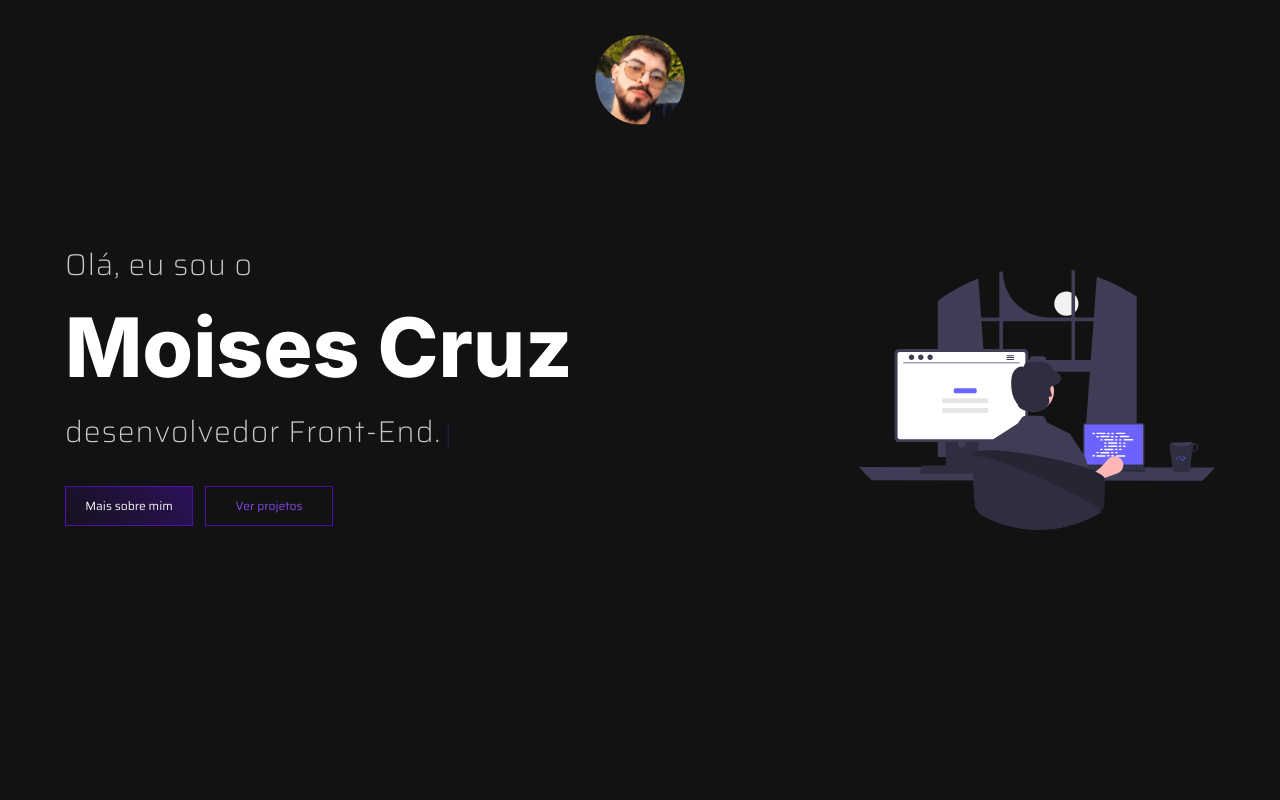
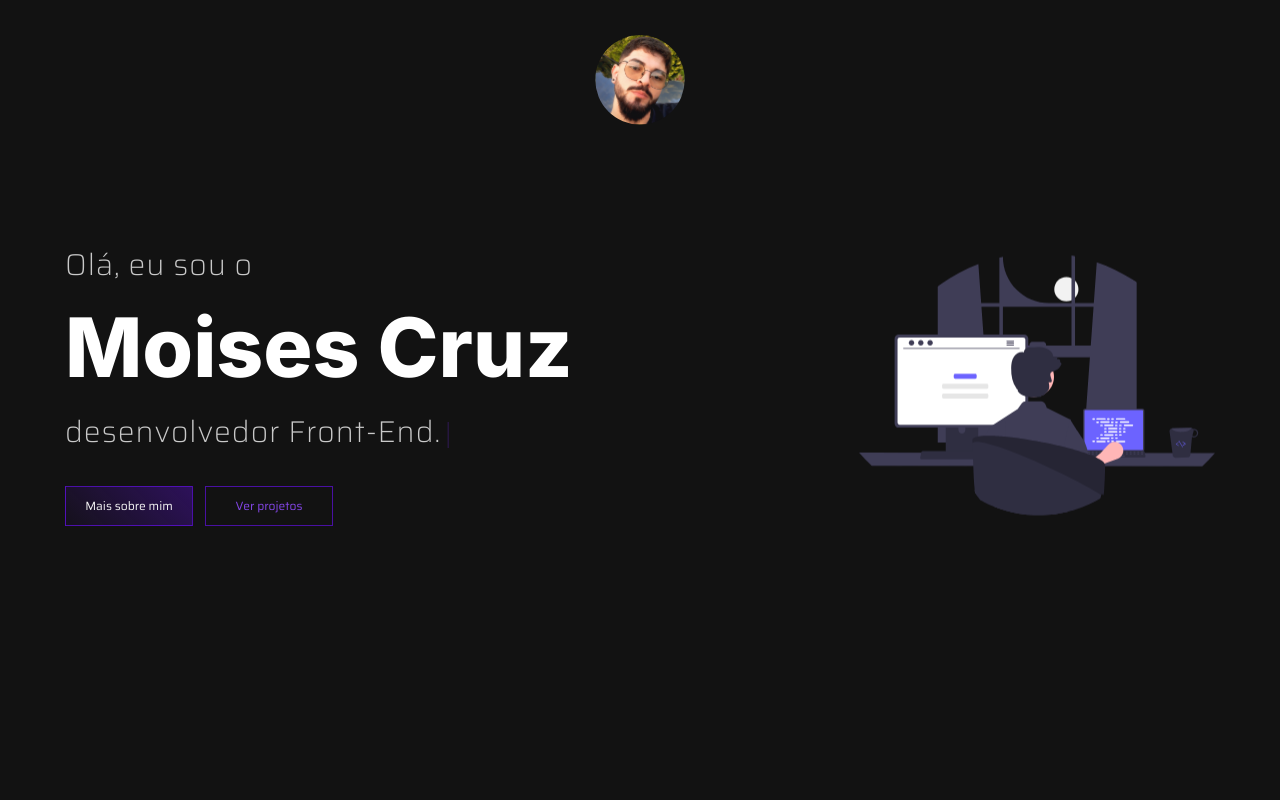
Before and after one commit to codemoises/MyPortfolio, a Next.js app: page / in a window 1280 px wide. Shown: the top 800 px of the page. Built offline with nearby package versions, Linux system fonts and the light colour scheme; a web font is replaced by a local one.

Commit message:
animação da imagem do developer

```diff
--- a/src/styles/styles.css
+++ b/src/styles/styles.css
@@ -135,6 +135,22 @@ html {
   }
 }
 
+.developer-move {
+  animation: devmov 2s ease infinite;
+}
+
+@keyframes devmov {
+  0% {
+    transform: translateY(0);
+  }
+  50% {
+    transform: translateY(-15px);
+  }
+  100% {
+    transform: translateY(0);
+  }
+}
+
 .animationlogo {
   animation: blink5 2s linear forwards;
 }
```
